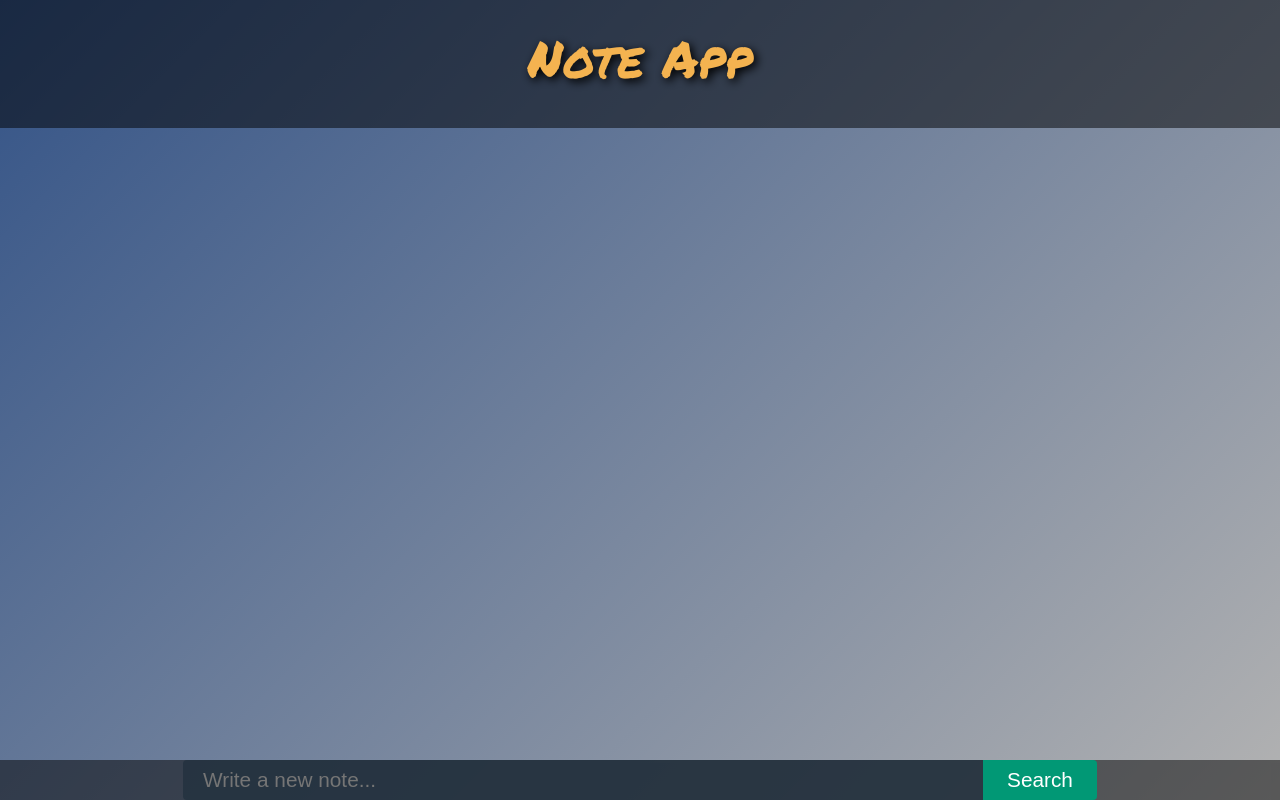
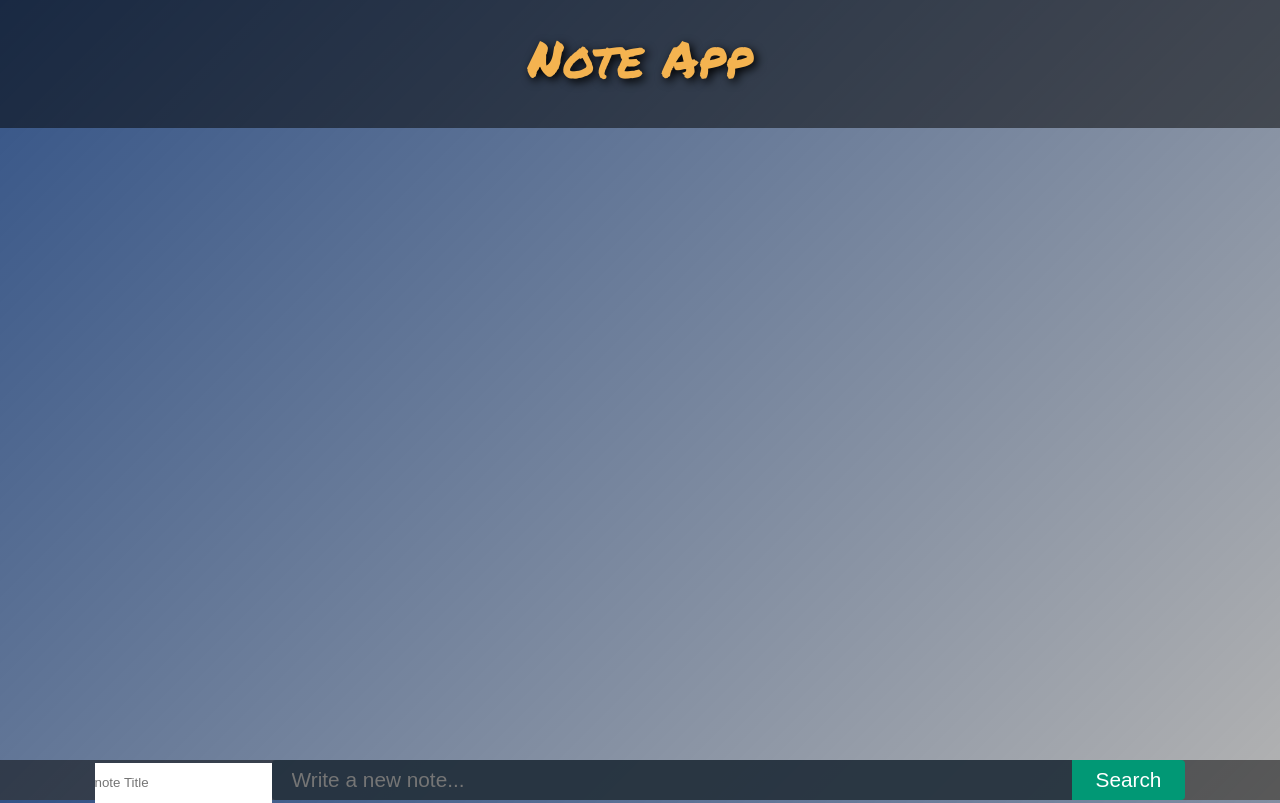
Before and after one commit to adoolaeghe/Find_My_Past_Note, a React (Create React App) app: page / in a window 1280 px wide. Built offline with nearby package versions, Linux system fonts and the light colour scheme.

Commit message:
added title for each note

```diff
--- a/src/App.js
+++ b/src/App.js
@@ -2,6 +2,7 @@ import React, { Component } from 'react';
 import Note from './components/Note/Note'
 import NoteForm from './components/NoteForm/NoteForm'
 import './style/App.css';
+import './models/modal'
 
 class App extends Component {
   constructor(props){
@@ -12,9 +13,9 @@ class App extends Component {
     }
   }
 
-  addNote(note) {
+  addNote(noteTitle, noteContent) {
     const previousNote = this.state.notes;
-    previousNote.push({id: previousNote.length +1, noteContent: note});
+    previousNote.push({id: previousNote.length +1, noteContent: noteContent, noteTitle: noteTitle});
     this.setState({
       notes: previousNote
     })
@@ -30,7 +31,7 @@ class App extends Component {
           {
             this.state.notes.map((note) => {
               return (
-                <Note noteContent = {note.noteContent} noteId = {note.id} key={note.id}/>
+                <Note noteContent = {note.noteContent} noteTitle = {note.noteTitle} noteId = {note.id} key={note.id}/>
               )
             })
           }
--- a/src/components/Note/Note.jsx
+++ b/src/components/Note/Note.jsx
@@ -6,13 +6,17 @@ class Note extends Component {
   constructor(props){
     super(props);
     this.noteContent = props.noteContent;
-    this.noteId = props.noteId
+    this.noteTitle = props.noteTitle;
   }
 
+  style = {
+
+  }
   render(props){
+  console.log(this.noteTitle)
     return(
-      <div className='note fade-in'>
-        <p className= 'noteContent'>{this.noteContent}</p>
+      <div className='note fade-in' >
+        <p className= 'noteContent'>{this.noteContent}{this.noteTitle}</p>
       </div>
     )
   }
--- a/src/components/NoteForm/NoteForm.jsx
+++ b/src/components/NoteForm/NoteForm.jsx
@@ -6,31 +6,39 @@ class NoteForm extends Component {
   constructor(props){
     super(props);
     this.state = {
+      newNoteTitle: '',
       newNoteContent: '',
     };
-    this.handleUserInput = this.handleUserInput.bind(this)
+    this.handleUserInputNote = this.handleUserInputNote.bind(this)
+    this.handleUserInputTitle = this.handleUserInputTitle.bind(this)
     this.writeNote = this.writeNote.bind(this)
   }
 
-  handleUserInput(e){
-        this.setState({
-            newNoteContent: e.target.value, // the value of the text input
-        })
-    }
+  handleUserInputNote(e){
+      this.setState({
+          newNoteContent: e.target.value,
+      })
+  }
+
+  handleUserInputTitle(e){
+      this.setState({
+          newNoteTitle: e.target.value,
+      })
+  }
 
   writeNote(){
-  console.log('heer')
-    this.props.addNote(this.state.newNoteContent);
-
+    this.props.addNote(this.state.newNoteTitle, this.state.newNoteContent);
     this.setState({
         newNoteContent: '',
+        newNoteTitle: '',
     })
   }
 
   render(){
     return(
       <div className='formWrapper'>
-        <input className="noteInput" type="text" placeholder="Write a new note..." value={this.state.newNoteContent} onChange={this.handleUserInput}/>
+        <input className="noteTitle" type="text" placeholder="note Title" value={this.state.newNoteTitle} onChange={this.handleUserInputTitle}/>
+        <input className="noteInput" type="text" placeholder="Write a new note..." value={this.state.newNoteContent} onChange={this.handleUserInputNote}/>
         <input className="noteButton" type="button" value="Search" onClick={this.writeNote.bind(this)}/>
       </div>
     )
--- /dev/null
+++ b/src/models/modal.js
@@ -0,0 +1,16 @@
+// var modal = document.getElementById('myModal');
+// var btn = document.getElementById("myBtn");
+//
+// btn.onclick = function() {
+//   modal.style.display = "block";
+// }
+//
+// span.onclick = function() {
+//   modal.style.display = "none";
+// }
+//
+// window.onclick = function(event) {
+//   if (event.target == modal) {
+//     modal.style.display = "none";
+//   }
+// }
--- a/src/style/App.css
+++ b/src/style/App.css
@@ -56,6 +56,7 @@ body {
 
 .notesFooter {
   display: flex;
+  height: 200px;
   flex: 1 1 5%;
   background-color: rgba(0,0,0,0.5);
 }
--- a/src/style/Note.css
+++ b/src/style/Note.css
@@ -9,7 +9,7 @@
   color: #222;
   background-color: #eed;
   border-radius: 3px;
-  box-shadow: 43x 3px 2px #333;
+  box-shadow: 43px 3px 2px #333;
   opacity: 1;
 }
 
```
